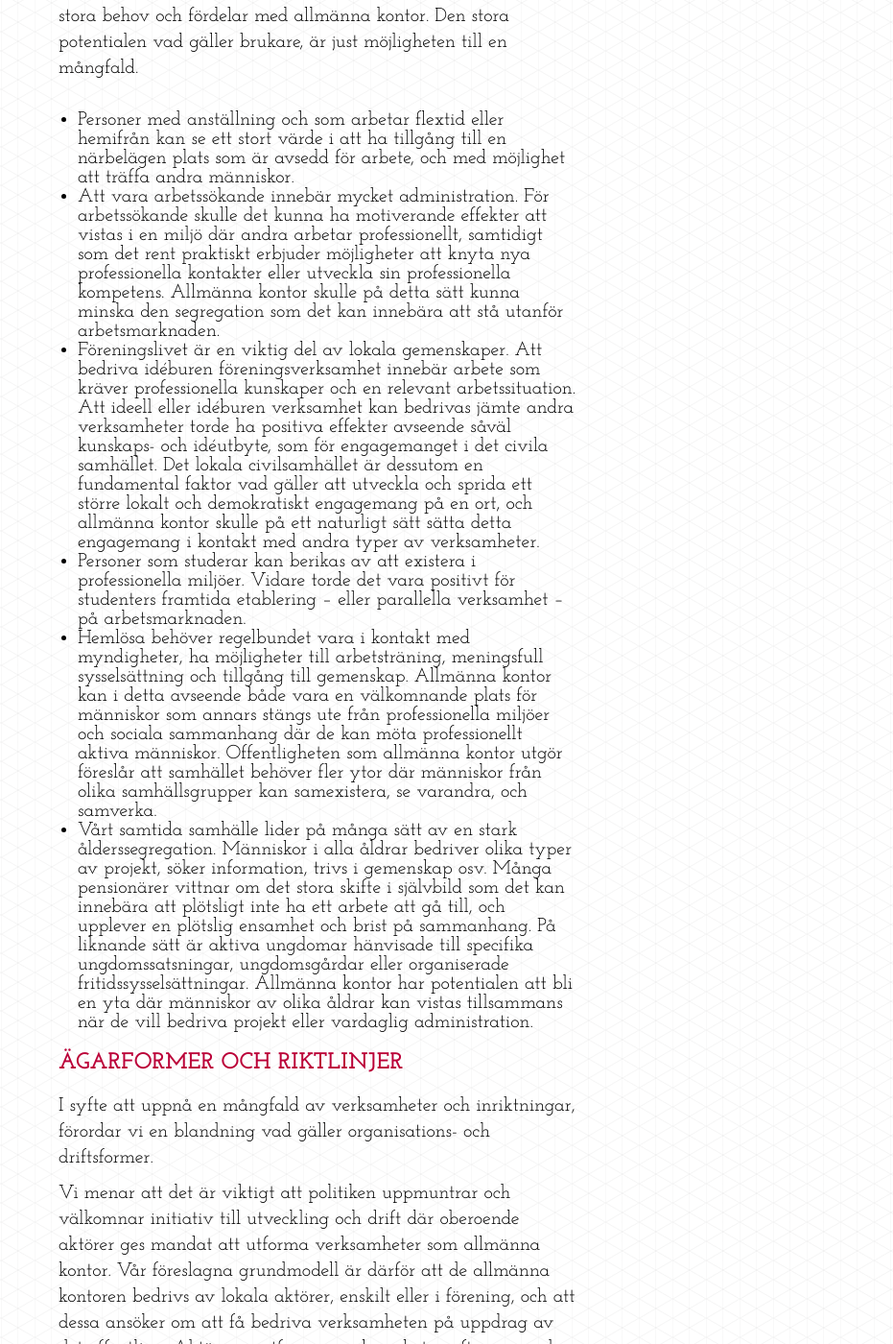
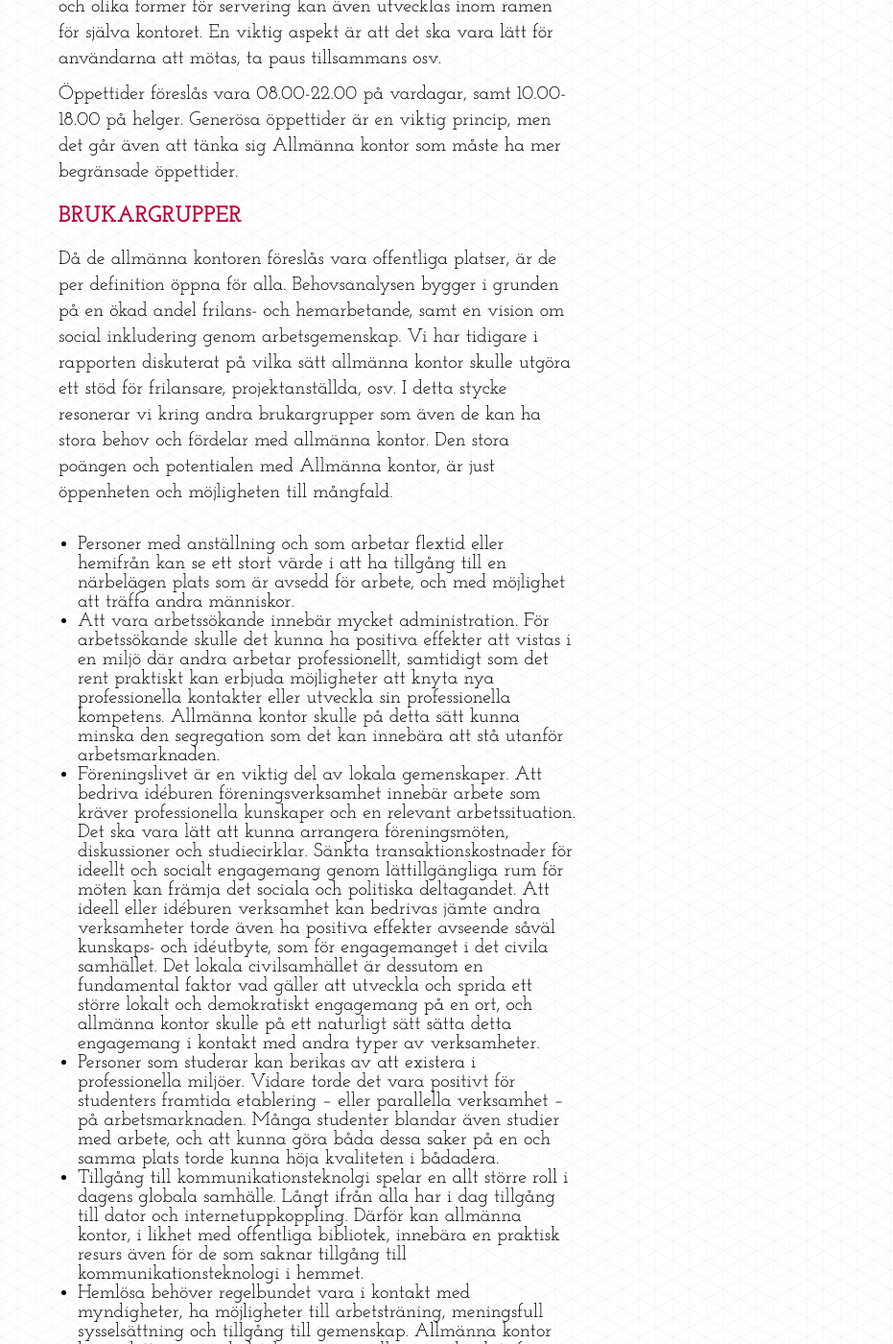
Before and after one commit to dilettant/allmannakontoret, a Jekyll site: the page built from koncept/visionen_om_allmanna_kontor.md, in a window 1280 px wide and 1400 px high, scrolled down 1747 px. Shown: the whole window at 96% size, without its empty margins (349-1280 px from the left). Built offline with Jekyll 4.4.1, drawn with Linux system fonts in a browser that asks for light colours; comment, search, counter and statistics services are not loaded; some of the changed text lies outside the part shown.

Commit message:
general additions here and there

```diff
--- a/koncept/visionen_om_allmanna_kontor.md
+++ b/koncept/visionen_om_allmanna_kontor.md
@@ -11,32 +11,39 @@
 
 Ett allmänt kontor är en öppen och kostnadsfri arbets- och mötesplats där allmänheten ges möjlighet att bedriva arbete och fortbildning.
 
-De allmänna kontorens fundament utgörs av en plats med fri tillgång till arbetsplats samt internetuppkoppling, el och tillgång till basal kontorsutrustning. Ett antal avskilda mötesrum och lånedatorer kan bokas kostnadsfritt. Brukaren kan använda det allmänna kontoret för regelbundet eller tillfälligt arbete.
+De allmänna kontorens fundament utgörs av en plats med fri tillgång till arbetsplats samt internetuppkoppling, el och tillgång till basal kontorsutrustning. Ett antal avskilda mötesrum och lånedatorer kan bokas kostnadsfritt. Om kapacitet finns kan det finnas avdelningar avsedda för olika behov, t.ex. tysta rum, rum för telefonsamtal och arbete i grupp osv. I viss utsträckning bör rum i de allmänna kontoren kunna bokas för öppna aktiviteter initierade av användare, såsom kläd- eller verktygsbibliotek, workshops, föreningsstämmor, lokalpolitiska debatter osv.
 
-De allmänna kontoren har en eller flera anställda verksamhetsledare, som välkomnar och introducerar användarna till platsen och dess funktioner.
+Brukaren kan använda det allmänna kontoret för regelbundet eller tillfälligt arbete. En viktig princip är att den enskilda användaren själv definierar vad som inbegrips i begreppet "arbete". Det kan således handla om alltifrån lönearbete, arbetssökande, studier, vardaglig administration, deltagande i sociala nätverk, ideella aktiviteter, släktforskning osv.
 
-Utskrifter, kopior, telefoni, fax tillhandahålls med enkla betalningslösningar. Även förvaringsmöjligheter, såsom tillgång till låsbara skåp, mobila hurtsar och i vissa fall lagerutrymmen, kan tillhandahållas mot betalning eller deposition.
+De allmänna kontoren bör ha en eller flera anställda verksamhetsledare, som välkomnar och introducerar användarna till platsen och dess funktioner. Detta kan se ut på olika sätt beroende på verksamhetens form och omfattning, och i vissa fall kan användare hitta sätt att dela på ansvaret som värdar.
 
-I direkt anslutning till det allmänna kontoret bör finnas ett bemannat kafé med enklare servering, där brukaren kan ta paus, umgås och knyta kontakter. Kafét kan med fördel bedrivas i samverkan med redan existerande lokala kaféer, bagerier osv.
+Utskrifter, kopior, telefoni, fax ska tillhandahållas kostnadsfritt eller med enkla betalningslösningar. Även förvaringsmöjligheter, såsom tillgång till låsbara skåp, mobila hurtsar och i vissa fall lagerutrymmen, kan tillhandahållas mot betalning eller deposition.
 
-Öppettider föreslås vara 08.00-22.00 på vardagar, samt 10.00-18.00 på helger.
+De allmänna kontoren bör söka samarbete med existerande lokala verksamheter såsom kaféer och lunchrestauranger. Kafé och olika former för servering kan även utvecklas inom ramen för själva kontoret. En viktig aspekt är att det ska vara lätt för användarna att mötas, ta paus tillsammans osv.
+
+Öppettider föreslås vara 08.00-22.00 på vardagar, samt 10.00-18.00 på helger. Generösa öppettider är en viktig princip, men det går även att tänka sig Allmänna kontor som måste ha mer begränsade öppettider.
 
 ## Brukargrupper {#brukargrupper}
 
-Då de allmänna kontoren föreslås vara offentliga platser, är de per definition öppna för alla. Behovsanalysen bygger i grunden på en ökad andel frilans- och hemarbetande, samt en vision om social inkludering genom arbetsgemenskap. Vi har tidigare i rapporten diskuterat på vilka sätt allmänna kontor skulle utgöra ett stöd för frilansare, projektanställda, osv. I detta stycke resonerar vi kring andra brukargrupper som även de kan ha stora behov och fördelar med allmänna kontor. Den stora potentialen vad gäller brukare, är just möjligheten till en mångfald.
+Då de allmänna kontoren föreslås vara offentliga platser, är de per definition öppna för alla. Behovsanalysen bygger i grunden på en ökad andel frilans- och hemarbetande, samt en vision om social inkludering genom arbetsgemenskap. Vi har tidigare i rapporten diskuterat på vilka sätt allmänna kontor skulle utgöra ett stöd för frilansare, projektanställda, osv. I detta stycke resonerar vi kring andra brukargrupper som även de kan ha stora behov och fördelar med allmänna kontor. Den stora poängen och potentialen med Allmänna kontor, är just öppenheten och möjligheten till mångfald.
 
 * Personer med anställning och som arbetar flextid eller hemifrån kan se ett stort värde i att ha tillgång till en närbelägen plats som är avsedd för arbete, och med möjlighet att träffa andra människor.
-* Att vara arbetssökande innebär mycket administration. För arbetssökande skulle det kunna ha motiverande effekter att vistas i en miljö där andra arbetar professionellt, samtidigt som det rent praktiskt erbjuder möjligheter att knyta nya professionella kontakter eller utveckla sin professionella kompetens. Allmänna kontor skulle på detta sätt kunna minska den segregation som det kan innebära att stå utanför arbetsmarknaden.
-* Föreningslivet är en viktig del av lokala gemenskaper. Att bedriva idéburen föreningsverksamhet innebär arbete som kräver professionella kunskaper och en relevant arbetssituation. Att ideell eller idéburen verksamhet kan bedrivas jämte andra verksamheter torde ha positiva effekter avseende såväl kunskaps- och idéutbyte, som för engagemanget i det civila samhället. Det lokala civilsamhället är dessutom en fundamental faktor vad gäller att utveckla och sprida ett större lokalt och demokratiskt engagemang på en ort, och allmänna kontor skulle på ett naturligt sätt sätta detta engagemang i kontakt med andra typer av verksamheter.
-* Personer som studerar kan berikas av att existera i professionella miljöer. Vidare torde det vara positivt för studenters framtida etablering  – eller parallella verksamhet – på arbetsmarknaden.
+* Att vara arbetssökande innebär mycket administration. För arbetssökande skulle det kunna ha positiva effekter att vistas i en miljö där andra arbetar professionellt, samtidigt som det rent praktiskt kan erbjuda möjligheter att knyta nya professionella kontakter eller utveckla sin professionella kompetens. Allmänna kontor skulle på detta sätt kunna minska den segregation som det kan innebära att stå utanför arbetsmarknaden.
+* Föreningslivet är en viktig del av lokala gemenskaper. Att bedriva idéburen föreningsverksamhet innebär arbete som kräver professionella kunskaper och en relevant arbetssituation. Det ska vara lätt att kunna arrangera föreningsmöten, diskussioner och studiecirklar. Sänkta transaktionskostnader för ideellt och socialt engagemang genom lättillgängliga rum för möten kan främja det sociala och politiska deltagandet. Att ideell eller idéburen verksamhet kan bedrivas jämte andra verksamheter torde även ha positiva effekter avseende såväl kunskaps- och idéutbyte, som för engagemanget i det civila samhället. Det lokala civilsamhället är dessutom en fundamental faktor vad gäller att utveckla och sprida ett större lokalt och demokratiskt engagemang på en ort, och allmänna kontor skulle på ett naturligt sätt sätta detta engagemang i kontakt med andra typer av verksamheter.
+* Personer som studerar kan berikas av att existera i professionella miljöer. Vidare torde det vara positivt för studenters framtida etablering  – eller parallella verksamhet – på arbetsmarknaden. Många studenter blandar även studier med arbete, och att kunna göra båda dessa saker på en och samma plats torde kunna höja kvaliteten i bådadera.
+* Tillgång till kommunikationsteknolgi spelar en allt större roll i dagens globala samhälle. Långt ifrån alla har i dag tillgång till dator och internetuppkoppling. Därför kan allmänna kontor, i likhet med offentliga bibliotek, innebära en praktisk resurs även för de som saknar tillgång till kommunikationsteknologi i hemmet.
 * Hemlösa behöver regelbundet vara i kontakt med myndigheter, ha möjligheter till arbetsträning, meningsfull sysselsättning och tillgång till gemenskap. Allmänna kontor kan i detta avseende både vara en välkomnande plats för människor som annars stängs ute från professionella miljöer och sociala sammanhang där de kan möta professionellt aktiva människor. Offentligheten som allmänna kontor utgör föreslår att samhället behöver fler ytor där människor från olika samhällsgrupper kan samexistera, se varandra, och samverka.
-* Vårt samtida samhälle lider på många sätt av en stark ålderssegregation. Människor i alla åldrar bedriver olika typer av projekt, söker information, trivs i gemenskap osv. Många pensionärer vittnar om det stora skifte i självbild som det kan innebära att plötsligt inte ha ett arbete att gå till, och upplever en plötslig ensamhet och brist på sammanhang. På liknande sätt är aktiva ungdomar hänvisade till specifika ungdomssatsningar, ungdomsgårdar eller organiserade fritidssysselsättningar. Allmänna kontor har potentialen att bli en yta där människor av olika åldrar kan vistas tillsammans när de vill bedriva projekt eller vardaglig administration.
+* Vårt samtida samhälle lider på många sätt av en stark ålderssegregation. Människor i alla åldrar bedriver olika typer av projekt, söker information, trivs i gemenskap osv. Många pensionärer vittnar om det stora skifte i självbild som det kan innebära att plötsligt inte ha ett arbete att gå till, och upplever en plötslig ensamhet och brist på sammanhang. De kan ha glädje av meningsfulla aktiviteter i gemensamma rum, oavsett om det handlar om tidningsläsning, släktforskning, stöd med datoranvändande, eller hjälp med att betala räkningar. Kanske kan någon vilja erbjuda sin kompetens till andra på kontoret.
+* På liknande sätt är aktiva ungdomar hänvisade till specifika ungdomssatsningar, ungdomsgårdar eller organiserade fritidssysselsättningar, ävgränsade från aktiva vuxna människor. Allmänna kontor har potentialen att bli en yta där människor av alla åldrar kan vistas tillsammans när de vill bedriva projekt eller vardaglig administration.
+* Det ska inte krävas svenskt medborgarskap (eller svenskt samordningsnummer) för att få tillgång till de allmänna kontoren.
+
+För att säkerställa platsens öppenhet och funktionalitet kommer det i de flesta fall krävas en kompetent personal som förmår balansera en sann tillgänglighet med en god arbetsmiljö, där uppsatta riktlinjer följs för att så många som möjligt ska känna sig välkomna. Med stor sannolikhet kommer de olika allmänna kontorens utformning i viss mån att locka olika sociala grupper och ha olika lokala förutsättningar, vilket innebär att varje plats måste utformas för den specifika miljön.
 
 ## Ägarformer och riktlinjer {#agarformer_och_riktlinjer}
 
-I syfte att uppnå en mångfald av verksamheter och inriktningar, förordar vi en blandning vad gäller organisations- och driftsformer.
+För att de allmänna kontoret tillsammans ska utgöra en tillgänglig infrastruktur för så många som möjligt, bör de enskilda kontoren utformas på specifika sätt, som kan locka olika människor. Vi tror att det är svårt eller omöjligt att utforma och tillhandahålla rum som passar *alla*. I syfte att uppnå en mångfald av verksamheter och inriktningar, förordar vi en blandning vad gäller organisations- och driftsformer.
 
-Vi menar att det är viktigt att politiken uppmuntrar och välkomnar initiativ till utveckling och drift där oberoende aktörer ges mandat att utforma verksamheter som allmänna kontor. Vår föreslagna grundmodell är därför att de allmänna kontoren bedrivs av lokala aktörer, enskilt eller i förening, och att dessa ansöker om att få bedriva verksamheten på uppdrag av det offentliga. Aktörerna utformar verksamheten efter en analys av den lokala kontextens behov, samt för att skapa en specifik arbetsmiljö.
+Vi menar att det är viktigt att politiken uppmuntrar och välkomnar initiativ till utveckling och drift där oberoende aktörer ges mandat att utforma verksamheter som allmänna kontor. Vår föreslagna grundmodell är därför att de allmänna kontoren bedrivs av lokala aktörer, enskilt eller i förening, och att dessa ansöker om att få bedriva verksamheten på uppdrag av det offentliga, eller i samverkan med t.ex. fastighetsbolag och det lokala närings- och föreningslivet. Aktörerna utformar verksamheten efter en analys av den lokala kontextens behov, samt för att skapa en specifik arbetsmiljö. Platsens öppenhet säkerställs och regleras genom gemensamma "användarvillkor" som de allmänna kontoren förbinder sig att följa.
 
 Det bör även vara möjligt för kommunen och kommunala institutioner, t.ex. bibliotek, att initiera och driva allmänna kontor, likväl som för t.ex. bostadsbolag och hyresvärdar. I de allra flesta fall bör det vara möjligt och fördelaktigt med samverkansformer mellan lokala aktörer från civilsamhälle, föreningsliv och näringsliv, bostadsbolag och kommunala verksamheter.
 
@@ -54,16 +61,20 @@
 
 ## Finansieringsformer {#finansieringsformer}
 
-Hur varje enskilt allmänt kontor finansieras kan troligen komma att se mycket olika ut, men idén bygger på att det finns ett offentligt åtagande som möjliggör driften. På vissa platser kommer det att vara möjligt att göra vissa intäkter, etablera lokala samarbeten med näringslivet osv. Vi ser även möjligheter till att bostadsbolag och fastighetsägare kan vara intresserade av att upplåta lokaler billigt eller gratis under perioder, medan andra situationer kommer att kräva ett heltäckande offentligt stöd.
+Hur varje enskilt allmänt kontor finansieras kan troligen komma att se mycket olika ut, men idén om en demokratiskt tillgänglig infrastruktur bygger på att det finns ett offentligt åtagande som möjliggör driften. På vissa platser kommer det att vara möjligt att göra vissa intäkter, etablera lokala samarbeten med näringslivet osv. Vi ser även möjligheter till att bostadsbolag och fastighetsägare kan vara intresserade av att upplåta lokaler billigt eller gratis under perioder, medan andra situationer kommer att kräva ett heltäckande offentligt stöd.
 
-Detta innebär att förslaget, för att nå ett brett genomslag, förutsätter en politisk situation där verksamhetsstöd för allmänna kontor kan sökas på liknande sätt som verksamhetsstöd för t.ex. kulturella verksamheter. Dock bör större långsiktighet än kulturstödets årsvisa stöd möjliggöras för att uppnå en seriös framförhållning och professionell verksamhet.
+Detta innebär att förslaget, för att nå ett brett genomslag, förutsätter en politisk situation där utvecklings- och verksamhetsstöd för allmänna kontor kan sökas på liknande sätt som verksamhetsstöd för t.ex. kulturella verksamheter eller vid offentlig upphandling. Dessa stöd bör präglas av en seriös framförhållning för att säkerställa kontinuitet och professionalism i driften, men även flexibilitet vid initiativ avseende tillfälligt tillgängliga platser.
 
 Rimligtvis bör det huvudsakliga ekonomiska ansvaret ligga på kommunerna, med stöd från statlig politisk nivå. Det är även möjligt att tänka sig att projektet initieras från statlig nivå, i formen av en utredning eller ett myndighetsuppdrag om samverkan mellan berörda myndigheter.
 
 ### Frågan om konkurrens med befintliga företag och aktörer
-Idén om allmänna kontor har mött frågor och synpunkter gällande konkurrensproblematik. Kritiken ligger då i att allmänna kontor skulle göra det svårt för existerande aktörer som hyr ut arbetslokaler.
+Idén om allmänna kontor har ibland mött frågor och synpunkter gällande konkurrensproblematik. Kritiken ligger då i att allmänna kontor skulle göra det svårt för existerande aktörer som hyr ut arbetslokaler.
 
-Slutsatsen i denna rapport, avseende frågan om eventuell snedvridning av konkurrens, är att alla typer av offentliga investeringar påverkar och interagerar med olika marknader. I slutändan handlar det om politiska beslut gällande vilken infrastruktur samhället ska tillgängliggöra för alla.
+Vår slutsats, avseende frågan om eventuell snedvridning av konkurrens, är att alla typer av offentliga investeringar påverkar och interagerar med olika marknader. Det är svårt att dra tydliga gränser för vilka ekonomisk-politiska insatser som stimulerar eller begränsar olika delar av samhällsekonomin.
+
+I slutändan handlar det om politiska beslut gällande vilken infrastruktur samhället ska tillgängliggöra för alla. Vissa kommuner erbjuder skattefinansierad kollektivtrafik, de allra flesta erbjuder subventionerad kultur och fortbildning, och staten erbjuder bidrag till privat produkt- och tjänsteutveckling. Vissa kommuner bedriver upphandling av sjukvård på sätt som gör det orimligt för ett personalkooperativ att bjuda under en stor koncern. Givet denna komplexitet vore det både förenklat och felaktigt att ensidigt hävda att eventuell offentlig finansiering av Allmänna kontor skulle vara negativ ur konkurrenssynpunkt.
+
+På liknande sätt som bokförsäljningen inte på något sätt påverkas negativt av bibliotekens utlåningsverksamhet, bedöms dessa öppna platser heller inte minska behovet för etablerade aktörer att ha egna kontor. Vi är övertygade om att allmänna kontor som institution framför allt skulle ha positiva samhällsekonomiska effekter som, om den utformas på rätt sätt, både kan stimulera ekonomin (genom att sänka transaktionskostnader för arbete, småföretagande och socialt engagemang) och bidra till hållbarhet (genom att främja resursdelning och kunskapsutveckling). Vi ser den alltså som en kollektiv nyttighet och investering som både kan främja jämlikhet och ekonomisk utveckling.
 
 ## Utformning och innehåll {#utformning_och_innehall}
 
```
